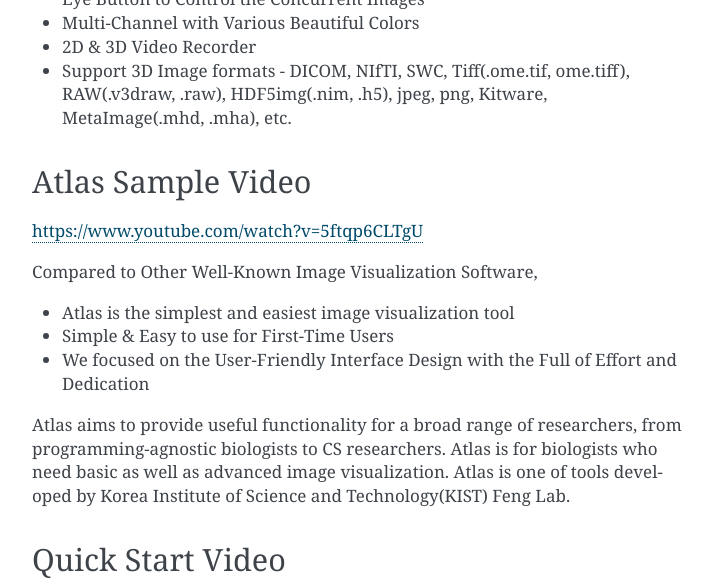
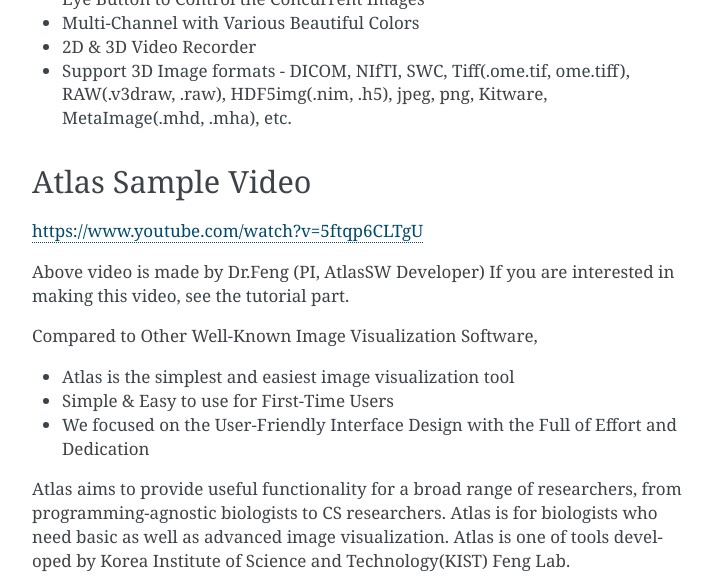
Before and after one commit to feng-lab/atlas-doc, a Sphinx documentation site: the page built from docs/source/index.rst, in a window 1280 px wide and 900 px high, scrolled down 731 px, cut to the strip 0-586 px from the top of the window. Shown: the whole strip, without its empty margins (388-1100 px from the left). Built offline with Sphinx 7.4.7, drawn with Linux system fonts in a browser that asks for light colours.

Commit message:
update docs

```diff
--- a/docs/source/index.rst
+++ b/docs/source/index.rst
@@ -32,6 +32,9 @@
 Atlas Sample Video
 ^^^^^^^^^^^^^^^^^^
 https://www.youtube.com/watch?v=5ftqp6CLTgU
+
+Above video is made by Dr.Feng (PI, AtlasSW  Developer)
+If you are interested in making this video, see the tutorial part.
 
 
 Compared to Other Well-Known Image Visualization Software,
```
